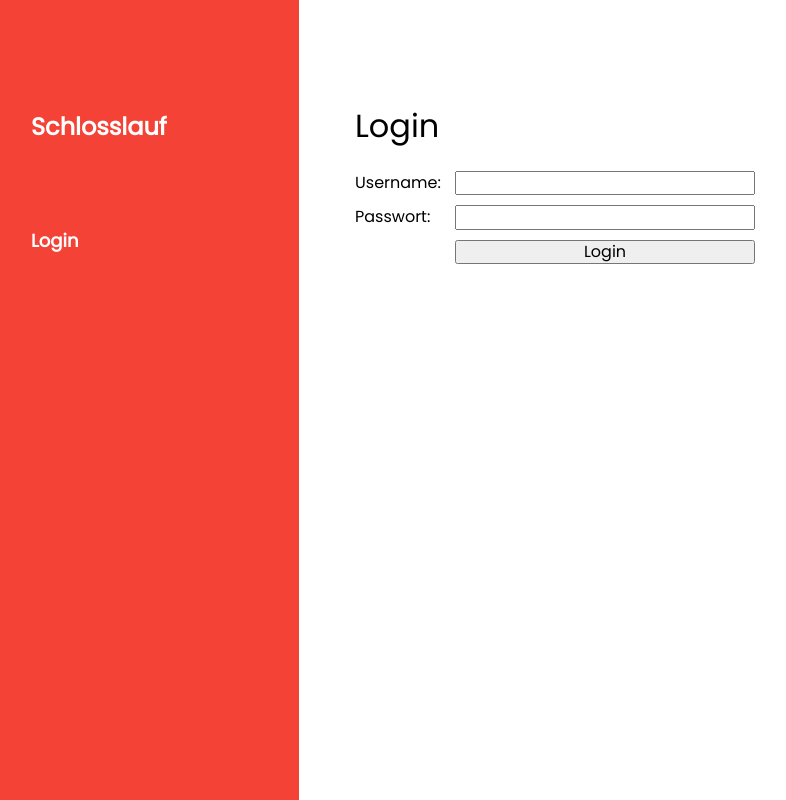
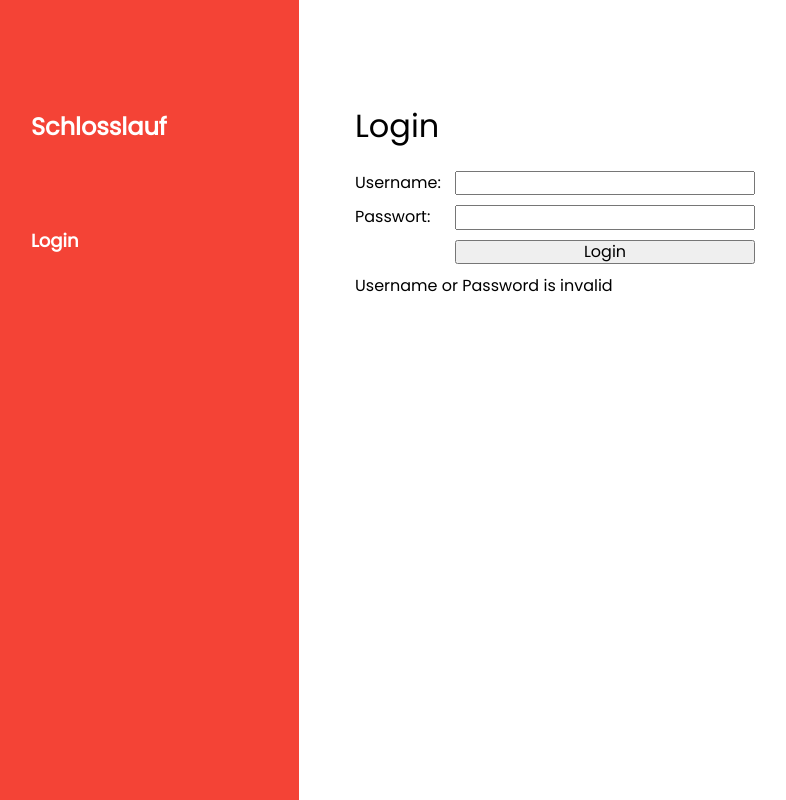
Before and after one commit to ConsoleArgonaut/Castle-Run-Website, a PHP site: page / in a window 1280 px wide. Shown: the whole page, without its empty margins (1-787 px from the left). Run offline with PHP 8.4, Linux system fonts and the light colour scheme; some libraries are stand-ins or nearby versions.

Commit message:
Login funcionality added and tested

```diff
--- a/www/assets/include/loginPage.php
+++ b/www/assets/include/loginPage.php
@@ -1,6 +1,6 @@
 <h1>Login</h1>
 <form action="./index.php" method="post" class="loginForm">
-    <label>Username:</label><input type="text"><br>
-    <label>Passwort:</label><input type="password"><br>
-    <input type="submit" value="Login" class="loginButton">
+    <label>Username:</label><input type="text" name="username"><br>
+    <label>Passwort:</label><input type="password" name="password"><br>
+    <input type="submit" name="submit" value="Login" class="loginButton">
 </form>
--- a/www/assets/include/pageManager.php
+++ b/www/assets/include/pageManager.php
@@ -3,9 +3,11 @@
     function page_writeSideBar()
     {
         //Replace with actual login process
-    $isLoggedIn = false;
+        session_start();
+        $isLoggedIn = loginCheck();
 
         if ($isLoggedIn == true) {
+            //Header('Location:'."?siteId=1");
             echo '<a href="?siteId=1" onclick="w3_close()" class="w3-bar-item w3-button w3-hover-white">Home</a>';
             echo '<a href="?siteId=2" onclick="w3_close()" class="w3-bar-item w3-button w3-hover-white">Vorwort</a>';
             echo '<a href="?siteId=3" onclick="w3_close()" class="w3-bar-item w3-button w3-hover-white">Eigenschaften</a>';
@@ -18,13 +20,53 @@ function page_writeSideBar()
     }
 
     function page_writeContent(){
-    //Replace with actual login process
-    $isLoggedIn = false;
+
+        $isLoggedIn = loginCheck();
 
         if ($isLoggedIn == true) {
             echo '<h1>Title</h1><p>Lorem ipsum dolor sit amet, consetetur sadipscing elitr, sed diam nonumy eirmod tempor invidunt ut labore et dolore magna aliquyam erat, sed diam voluptua. At vero eos et accusam et justo duo dolores et ea rebum. Stet clita kasd gubergren, no sea takimata sanctus est Lorem ipsum dolor sit amet. Lorem ipsum dolor sit amet, consetetur sadipscing elitr, sed diam nonumy eirmod tempor invidunt ut labore et dolore magna aliquyam erat, sed diam voluptua. At vero eos et accusam et justo duo dolores et ea rebum. Stet clita kasd gubergren, no sea takimata sanctus est Lorem ipsum dolor sit amet.</p>';
+
         } else {
             echo file_get_contents('./assets/include/loginPage.php');
+            $error = "<div class='failedLogin'>Username or Password is invalid</div>";
+            echo $error;
         }
     }
+
+function loginCheck() {
+        $isLoggedIn = false;
+
+
+    if (!empty($_POST['submit'])) {
+        if (empty($_POST['username']) || empty($_POST['password'])) {
+            $error = "Username or Password is invalid";
+        } else {
+            // Define $username and $password
+            $user=$_POST['username'];
+            $password=sha1($_POST['password']);
+            // Establishing Connection with Server by passing server_name, user_id, password and database as a parameter
+            $connection = mysqli_connect("localhost", "root", "", "castlerun");
+            // To protect MySQL injection for Security purpose
+            $user = stripslashes($user);
+            $password = stripslashes($password);
+            //$mail = mysqli_real_escape_string($connection, $mail);
+            $password = mysqli_real_escape_string($connection, $password);
+            // SQL query to fetch information of registerd users and finds user match.
+            $query = mysqli_query($connection, "select * from users where Password like '".$password."' AND Name like '".$user."'");
+            $rows = mysqli_num_rows($query);
+            if ($rows == 1) {
+                $_SESSION['login_user']=$user; // Initializing Session
+                $isLoggedIn = true;
+            } else {
+                //$error = "<div class='failedLogin'>Username or Password is invalid</div>";
+                //echo $error;
+                $_SESSION['login_failure'] = 'true';
+                $isLoggedIn = false;
+            }
+            mysqli_close($connection); // Closing Connection
+        }
+    }
+    return $isLoggedIn;
+}
+
 ?>
```
Lines whose indentation alone changed are shown as unchanged.
